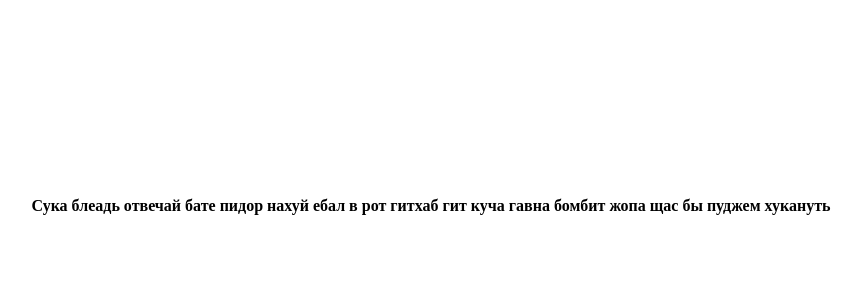
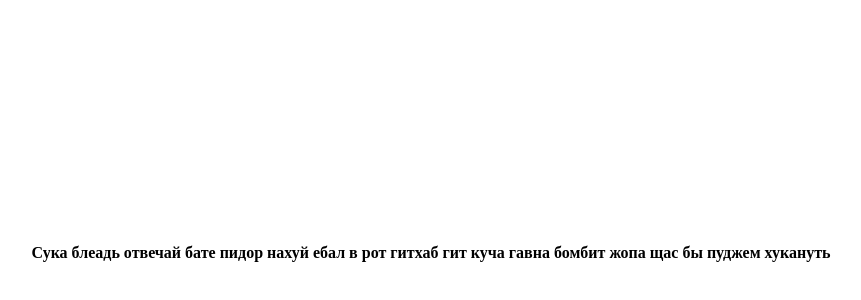
Before and after one commit to VladNikAI/Ganjapog, a plain HTML site: page index.html in a window 1280 px wide. Shown: the part 76-376 px from the top of the page, without its empty margins (209-1070 px from the left). Drawn offline with Linux system fonts and the light colour scheme.

Commit message:
bs, no logic at all; marged top

```diff
--- a/index.html
+++ b/index.html
@@ -7,12 +7,12 @@
     <style>
       p {
         text-align: center;
-        margin-top:20px;
-        padding-top: 20%;
+        margin-top: 20rem;
           }
     </style>
   </head>
   <body>
+
       <p><b>Сука блеадь отвечай бате пидор нахуй ебал в рот гитхаб гит куча гавна бомбит жопа щас бы пуджем хукануть</b></p>
     </div>
   </body>
```
